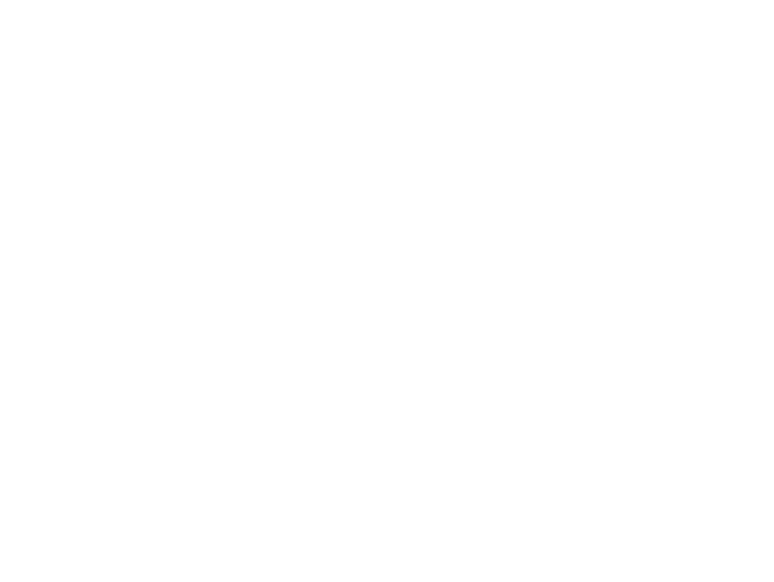
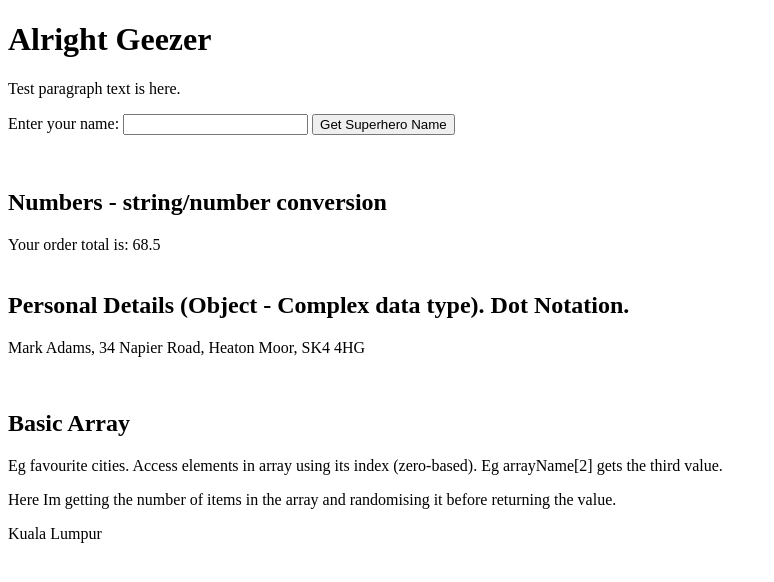
Before and after one commit to mark821005/javascriptaio, a plain HTML site: page basics/index.html in a window 1280 px wide. Shown: the whole page, without its empty margins (0-774 px from the left). Drawn offline with Linux system fonts and the light colour scheme.

Commit message:
Adds basic data types, objects, array

```diff
--- a/basics/index.html
+++ b/basics/index.html
@@ -1,14 +1,36 @@
 <!DOCTYPE html>
 <html lang="en">
-<head>
-    <meta charset="UTF-8">
-    <meta name="viewport" content="width=device-width, initial-scale=1.0">
+  <head>
+    <meta charset="UTF-8" />
+    <meta name="viewport" content="width=device-width, initial-scale=1.0" />
     <title>Document</title>
-</head>
-<script>
-    let normalName = 'Mark';
-    let jsName = normalName + ' Script';
-    console.log(jsName);
-</script>
-</body>
+  </head>
+  <body>
+    <h1 id="heading"></h1>
+    <p>Test paragraph text is here.</p>
+    <form id="superheroForm" onsubmit="handleForm(event)">
+      <label for="name">Enter your name:</label>
+      <input type="text" id="name" name="name" required />
+      <button type="submit">Get Superhero Name</button>
+    </form>
+    <p id="result"></p>
+    <br />
+    <h2>Numbers - string/number conversion</h2>
+    <div id="numberResult"></div>
+    <br />
+    <h2>Personal Details (Object - Complex data type). Dot Notation.</h2>
+    <p id="deets"></p>
+    <br />
+    <h2>Basic Array</h2>
+    <p>
+      Eg favourite cities. Access elements in array using its index
+      (zero-based). Eg arrayName[2] gets the third value.
+    </p>
+    <p>
+      Here Im getting the number of items in the array and randomising it before
+      returning the value.
+    </p>
+    <p id="arrayindex"></p>
+    <script src="script.js"></script>
+  </body>
 </html>
--- /dev/null
+++ b/basics/script.js
@@ -0,0 +1,74 @@
+function generateHeroName(name) {
+  const adjective = ["Unstoppable", "Incredible", "Amazing", "Fantastic"];
+  const power = ["Mighty", "Swift", "Brave", "Cunning"];
+  let adj = adjective[Math.floor(Math.random() * adjective.length)];
+  let pwr = power[Math.floor(Math.random() * power.length)];
+  return adj + " " + name + " the " + pwr;
+}
+
+const headingText = document.getElementById("heading");
+const welcomes = [
+  "Hello",
+  "Whassup",
+  "Ey up, Duck",
+  "Howdy there",
+  "G'Day",
+  "Alright Geezer",
+];
+let welcome = welcomes[Math.floor(Math.random() * welcomes.length)];
+
+function handleForm(event) {
+  event.preventDefault();
+  const name = document.getElementById("name").value;
+  const result = document.getElementById("result");
+  if (name) {
+    result.textContent = "Your superhero name is " + generateHeroName(name);
+    headingText.textContent = `${welcome} ${name}`;
+  }
+}
+
+function welcomeText() {
+  console.log(typeof welcome);
+  headingText.textContent = welcome;
+}
+welcomeText();
+
+function showTotal() {
+  const numberResult = document.getElementById("numberResult");
+  let tip = "8.5";
+  let total = 50;
+  let tax = 1.2;
+  let subTotal = total * tax;
+  let orderTotal = parseFloat(tip) + subTotal;
+  if (orderTotal) {
+    numberResult.textContent = `Your order total is: ${orderTotal}`;
+  }
+}
+showTotal();
+
+const personalDetails = {
+  name: "Mark Adams",
+  address: "34 Napier Road",
+  city: "Heaton Moor",
+  postcode: "SK4 4HG",
+};
+const deetsContainer = document.getElementById("deets");
+let deets = `
+    ${personalDetails.name},
+    ${personalDetails.address},
+    ${personalDetails.city},
+    ${personalDetails.postcode}
+    `;
+deetsContainer.textContent = deets;
+
+const favouriteCities = [
+  "Manchester",
+  "London",
+  "New York",
+  "Kuala Lumpur",
+  "Bangkok",
+  "Singapore",
+];
+const index = document.getElementById("arrayindex");
+randIndex = Math.floor(Math.random() * favouriteCities.length);
+index.textContent = favouriteCities[randIndex];
```
Also changed, not shown: ballGame/gamelet.html (+1 -0 lines), 1 other file.
